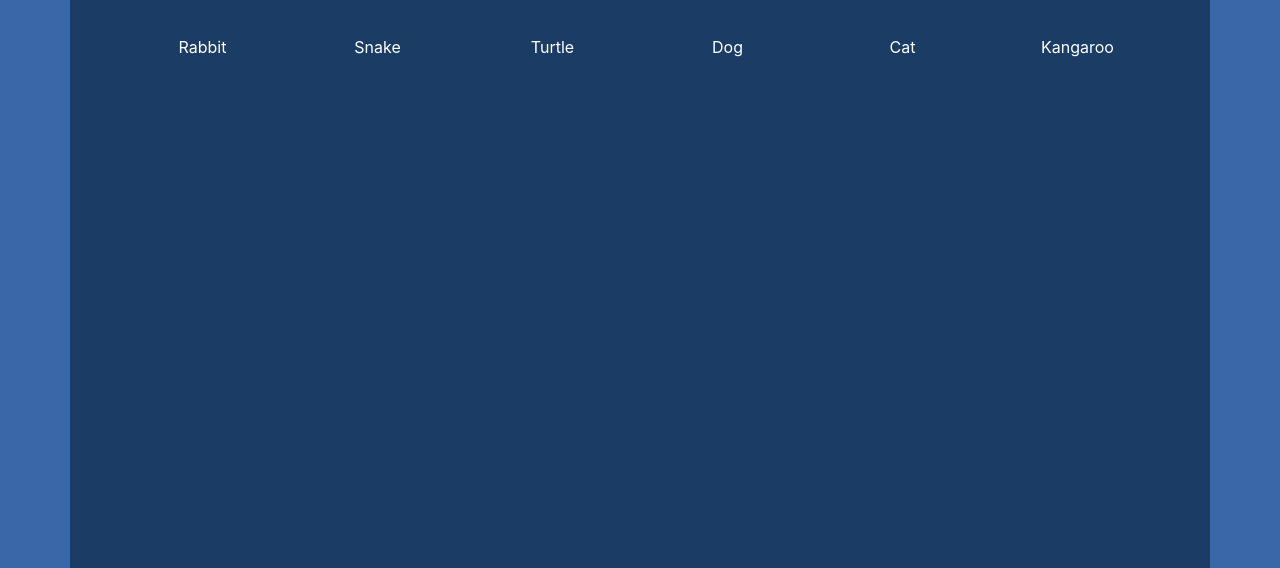
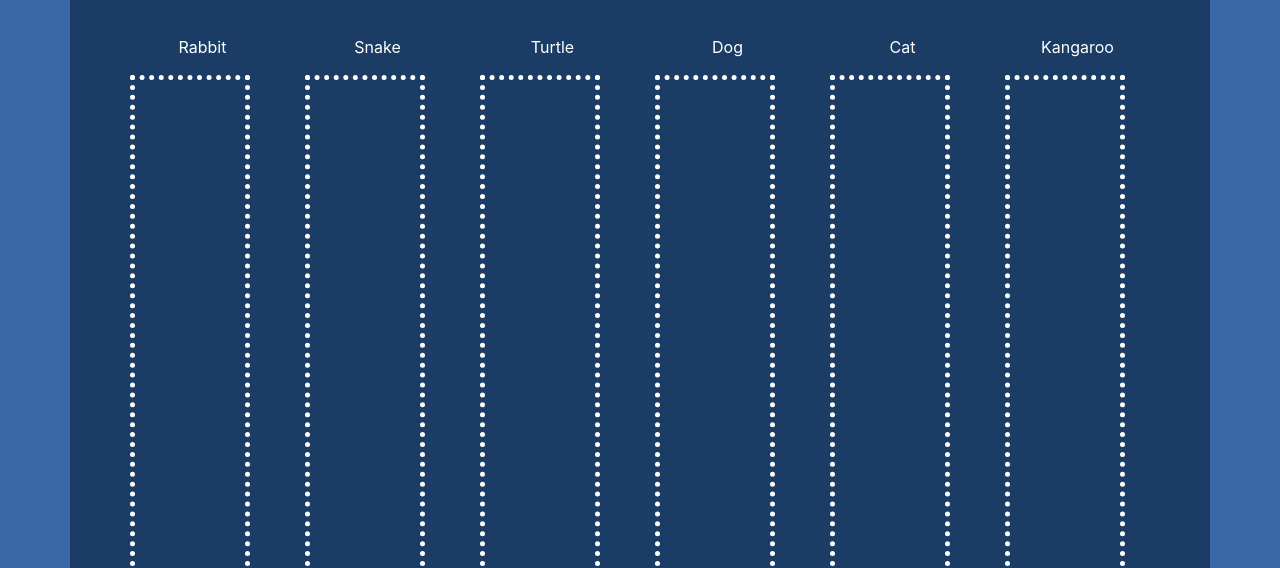
Before and after one commit to Rasool221/ScrumBoardLettuceDream, a plain HTML site: page index.html in a window 1280 px wide. Shown: the part 234-802 px from the top of the page. Drawn offline with nearby package versions, Linux system fonts and the light colour scheme.

Commit message:
fixed a minor issue

```diff
--- a/index.html
+++ b/index.html
@@ -16,27 +16,32 @@
             <div class="row" style="color: white; padding: 30px;">
                 <div class="col">
                     <p>Rabbit</p>
-                    <div class="droptarget">
+                    <div class="rabbit-droptarget">
                     </div>
                 </div>
-                <div class="col">Snake
-                    <div class="droptarget">
+                <div class="col">
+                    <p>Snake</p>
+                    <div class="snake-droptarget">
                     </div>
                 </div>
-                <div class="col">Turtle
-                    <div class="droptarget">
+                <div class="col">
+                    <p>Turtle</p>
+                    <div class="turtle-droptarget">
                     </div>
                 </div>
-                <div class="col">Dog
-                    <div class="droptarget">
+                <div class="col">
+                    <p>Dog</p>
+                    <div class="dog-droptarget">
                     </div>
                 </div>
-                <div class="col">Cat
-                    <div class="droptarget">
+                <div class="col">
+                    <p>Cat</p>
+                    <div class="cat-droptarget">
                     </div>
                 </div>
-                <div class="col">Kangaroo
-                    <div class="droptarget">
+                <div class="col">
+                    <p>Kangaroo</p>
+                    <div class="kangaroo-droptarget">
                     </div>
                 </div>
             </div>
@@ -75,7 +80,7 @@
                     img.className = "profilepic";
                     img.src = the_url;
 
-                    $(".droptarget")[0].appendChild(img);
+                    $(".kangaroo-droptarget")[0].appendChild(img);
                     window.alert("Uploaded image successfuly");
 
                 }
@@ -89,10 +94,12 @@
                         pos.x += event.dx;
                         pos.y += event.dy;
                         event.target.style.transform = `translate(${pos.x}px, ${pos.y}px)`;
+                        //console.log(event);
                     },
-                    onstart(event) {
-                        event.target.style.zIndex = parseInt(new Date().getTime() / 1000);
-                        console.log(event.target.style.zIndex);
+                    onend(event) {
+                        console.log(event);
+                        console.log(event.currentTarget.parentNode);
+                        console.log(event.target.parentNode);
                     }
                 })
             }
@@ -125,7 +132,52 @@
             }
         })
 
-        interact(".droptarget").dropzone({
+        interact(".rabbit-droptarget").dropzone({
+            ondrop: function (event) {
+                console.log(event.relatedTarget.id + ' was dropped into ' + event.target.id);
+            },
+            accept: ".drag0, .drag1"
+        }).on("dropactivate", function (event) {
+            event.target.classList.add("drop-activated");
+        })
+
+        interact(".snake-droptarget").dropzone({
+            ondrop: function (event) {
+                console.log(event.relatedTarget.id + ' was dropped into ' + event.target.id);
+            },
+            accept: ".drag0, .drag1"
+        }).on("dropactivate", function (event) {
+            event.target.classList.add("drop-activated");
+        })
+
+        interact(".turtle-droptarget").dropzone({
+            ondrop: function (event) {
+                console.log(event.relatedTarget.id + ' was dropped into ' + event.target.id);
+            },
+            accept: ".drag0, .drag1"
+        }).on("dropactivate", function (event) {
+            event.target.classList.add("drop-activated");
+        })
+
+        interact(".dog-droptarget").dropzone({
+            ondrop: function (event) {
+                console.log(event.relatedTarget.id + ' was dropped into ' + event.target.id);
+            },
+            accept: ".drag0, .drag1"
+        }).on("dropactivate", function (event) {
+            event.target.classList.add("drop-activated");
+        })
+
+        interact(".cat-droptarget").dropzone({
+            ondrop: function (event) {
+                console.log(event.relatedTarget.id + ' was dropped into ' + event.target.id);
+            },
+            accept: ".drag0, .drag1"
+        }).on("dropactivate", function (event) {
+            event.target.classList.add("drop-activated");
+        })
+
+        interact(".kangaroo-droptarget").dropzone({
             ondrop: function (event) {
                 console.log(event.relatedTarget.id + ' was dropped into ' + event.target.id);
             },
--- a/style.css
+++ b/style.css
@@ -33,9 +33,46 @@ body {
     height: 150px;
 }
 
-.droptarget {
+.rabbit-droptarget {
     width: 120px;
     height: 700px;
+    border: 5px;
+    border-style: dotted;
+}
+
+.snake-droptarget {
+    width: 120px;
+    height: 700px;
+    border: 5px;
+    border-style: dotted;
+}
+
+.turtle-droptarget {
+    width: 120px;
+    height: 700px;
+    border: 5px;
+    border-style: dotted;
+}
+
+.dog-droptarget {
+    width: 120px;
+    height: 700px;
+    border: 5px;
+    border-style: dotted;
+}
+
+.cat-droptarget {
+    width: 120px;
+    height: 700px;
+    border: 5px;
+    border-style: dotted;
+}
+
+.kangaroo-droptarget {
+    width: 120px;
+    height: 700px;
+    border: 5px;
+    border-style: dotted;
 }
 
 .btn-primary {
```
